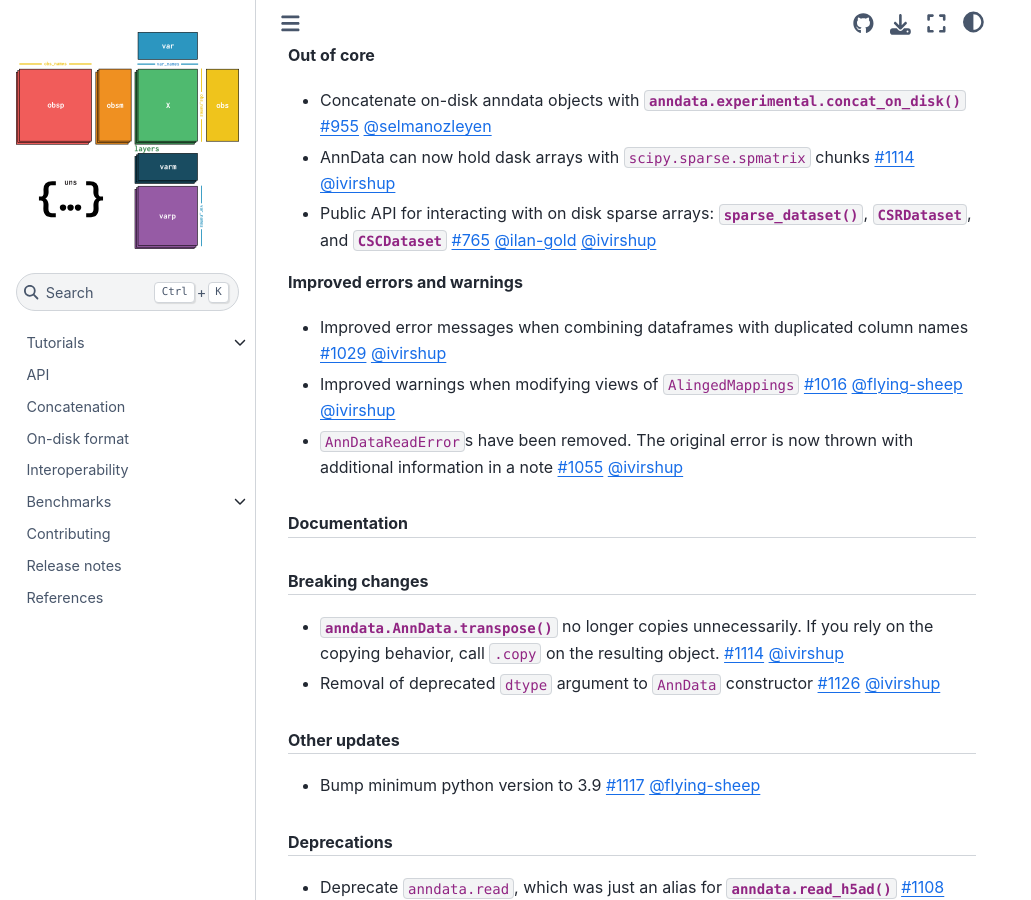
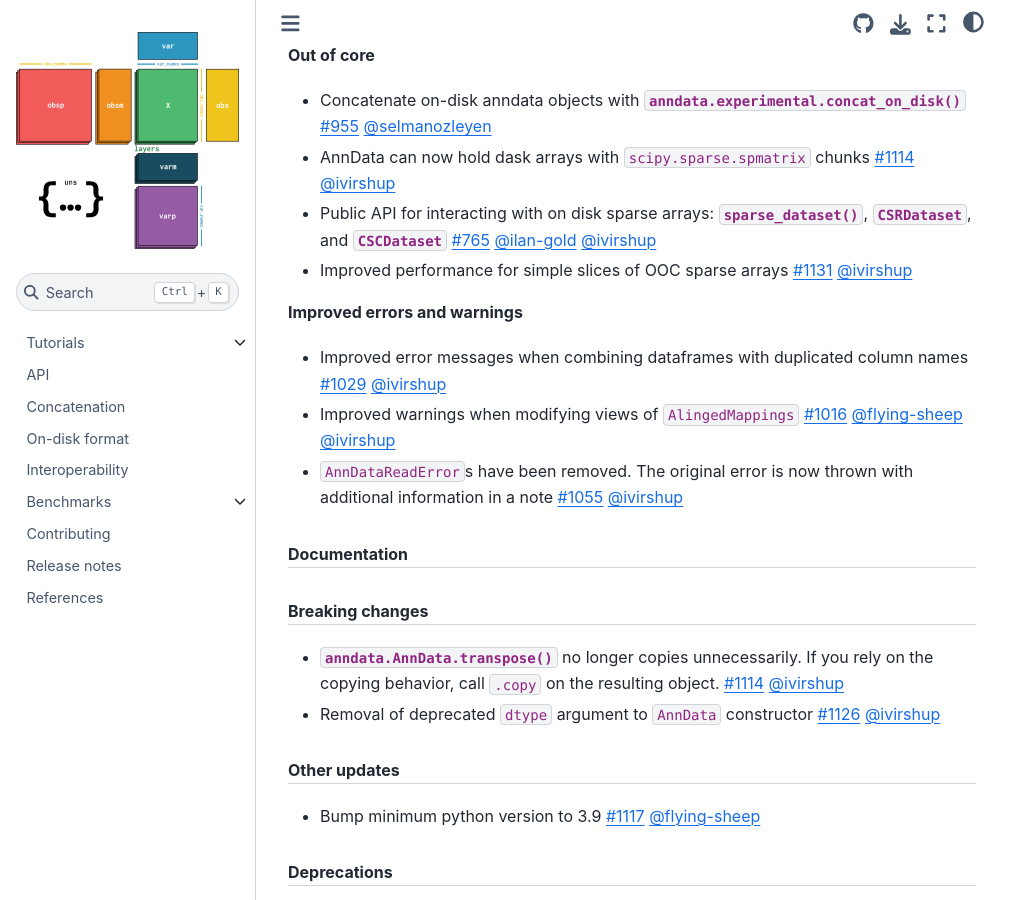
Before and after one commit to scverse/anndata, a Sphinx documentation site: the page built from docs/release-notes/0.10.0.md, in a window 1280 px wide and 900 px high, scrolled down 601 px. Shown: the whole window, without its empty margins (0-1031 px from the left). Built offline with Sphinx 7.4.7 and the Sphinx Book theme 1.1.4, drawn with Linux system fonts in a browser that asks for light colours.

Commit message:
Release note

```diff
--- a/docs/release-notes/0.10.0.md
+++ b/docs/release-notes/0.10.0.md
@@ -24,6 +24,7 @@ We expect to make a full release by October.
 * Concatenate on-disk anndata objects with {func}`anndata.experimental.concat_on_disk` {pr}`955` {user}`selmanozleyen`
 * AnnData can now hold dask arrays with `scipy.sparse.spmatrix` chunks {pr}`1114` {user}`ivirshup`
 * Public API for interacting with on disk sparse arrays: {func}`~anndata.experimental.sparse_dataset`, {class}`~anndata.experimental.CSRDataset`, and {class}`~anndata.experimental.CSCDataset` {pr}`765` {user}`ilan-gold` {user}`ivirshup`
+* Improved performance for simple slices of OOC sparse arrays {pr}`1131` {user}`ivirshup`
 
 **Improved errors and warnings**
 
```
